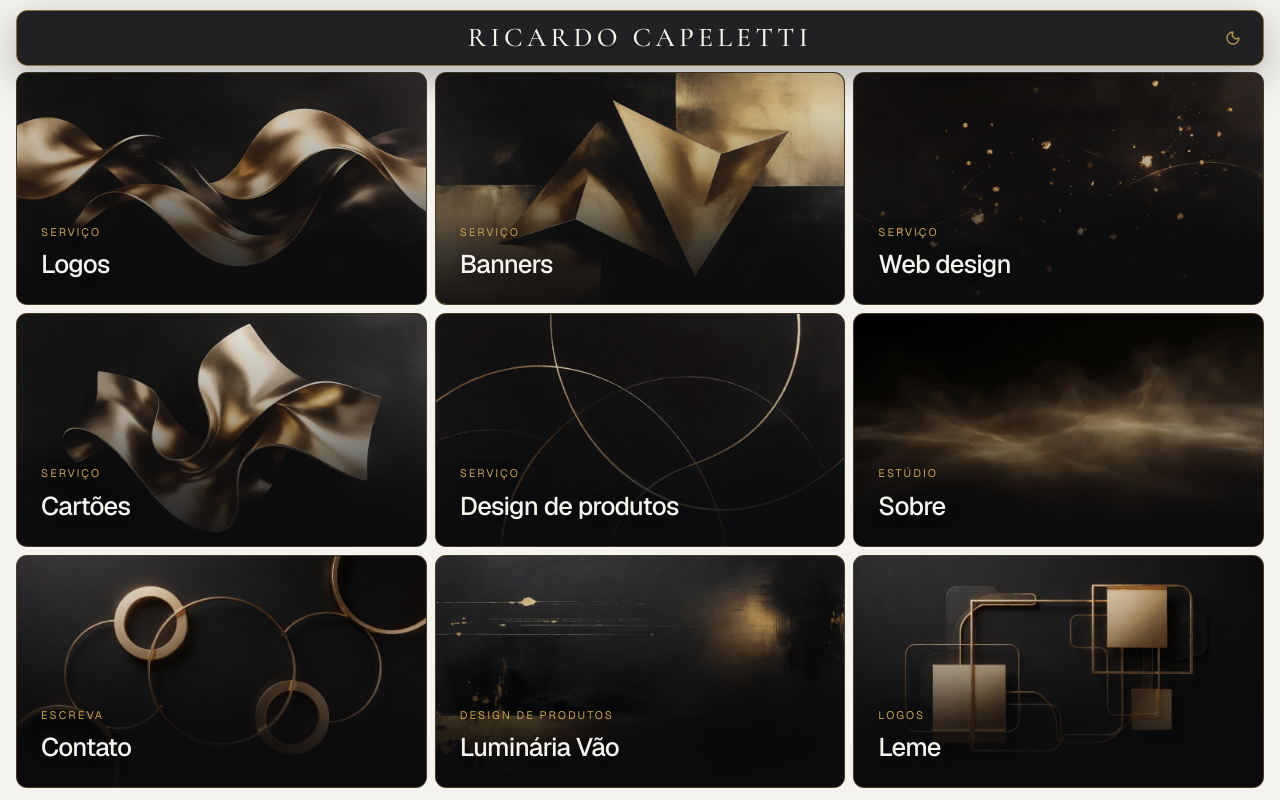
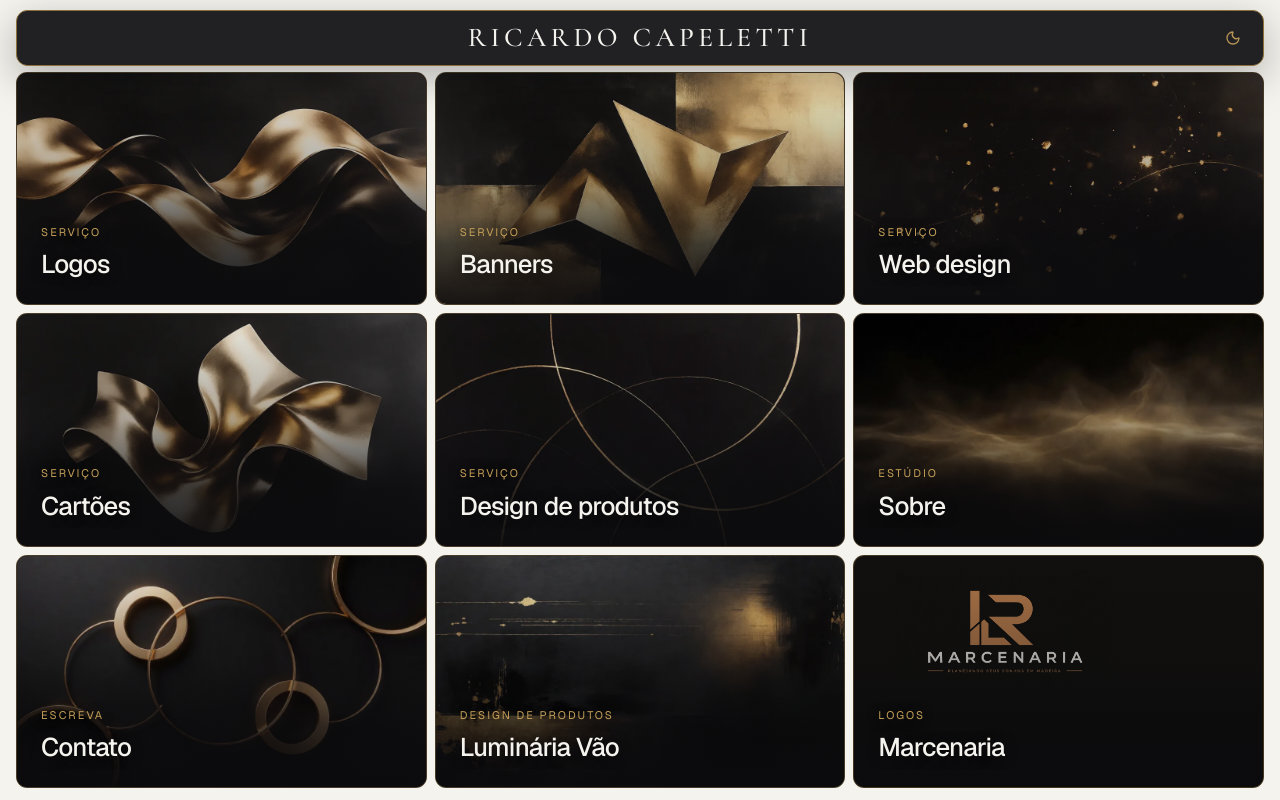
Before and after one commit to RicardoCapeletti/Portifolio, a Next.js app: page / in a window 1280 px wide. Built offline with nearby package versions, Linux system fonts and the light colour scheme; no server answers.

Commit message:
Troca a peça Leme pelo logotipo Marcenaria.
O mosaico e a página da peça passam a usar o monograma, no lugar da padaria.

Co-authored-by: ricardolopescap <ricardolopescap@gmail.com>

```diff
--- a/components/cover-art.tsx
+++ b/components/cover-art.tsx
@@ -1,4 +1,5 @@
 import type { CoverMotif, PortfolioPiece } from "@/content/portfolio";
+import { assetSrc } from "@/lib/assets";
 
 function CoverMotifMark({ motif }: { motif: CoverMotif }) {
   switch (motif) {
@@ -125,6 +126,14 @@ export function CoverArt({
   piece: PortfolioPiece;
   className?: string;
 }) {
+  if (piece.image) {
+    return (
+      <span className={`relative block overflow-hidden bg-[#0b0b0d] ${className ?? ""}`} aria-hidden="true">
+        <img src={assetSrc(piece.image)} alt="" className="absolute inset-0 size-full object-contain object-center" />
+      </span>
+    );
+  }
+
   return (
     <span
       className={`relative block overflow-hidden ${className ?? ""}`}
--- a/components/landing-home.tsx
+++ b/components/landing-home.tsx
@@ -24,7 +24,7 @@ const tileBackgrounds = [
   "/tiles/tile-6.webp",
   "/tiles/tile-7.webp",
   "/tiles/luminaria-vao.webp",
-  "/tiles/leme.webp",
+  "/tiles/marcenaria.webp",
 ] as const;
 
 function tileBackground(index: number): (typeof tileBackgrounds)[number] {
@@ -68,34 +68,37 @@ function tileKey(tile: HomeTile): string {
   }
 }
 
+const tileScrim =
+  "linear-gradient(to top, rgba(11, 11, 13, 0.94) 0%, rgba(11, 11, 13, 0.78) 26%, rgba(11, 11, 13, 0.34) 54%, rgba(11, 11, 13, 0.08) 100%)";
+
+const coverImageClass =
+  "pointer-events-none absolute inset-0 size-full object-cover transition duration-700 ease-out group-hover:scale-[1.04] group-hover:brightness-110 group-focus-visible:scale-[1.04] group-focus-visible:brightness-110";
+
 function GateTile({
   href,
   kicker,
   title,
   note,
   image,
+  imageClassName = coverImageClass,
+  background,
 }: {
   href: string;
   kicker: string;
   title: string;
   note: string;
   image: string;
+  imageClassName?: string;
+  background?: string;
 }) {
   return (
-    <Link href={href} className={`gate-tile group flex h-full min-h-[13.5rem] flex-col justify-end p-5 sm:min-h-52 sm:p-6 ${focus}`}>
-      <img
-        src={assetSrc(image)}
-        alt=""
-        className="pointer-events-none absolute inset-0 size-full object-cover transition duration-700 ease-out group-hover:scale-[1.04] group-hover:brightness-110 group-focus-visible:scale-[1.04] group-focus-visible:brightness-110"
-      />
-      <span
-        className="pointer-events-none absolute inset-0"
-        style={{
-          background:
-            "linear-gradient(to top, rgba(11, 11, 13, 0.94) 0%, rgba(11, 11, 13, 0.78) 26%, rgba(11, 11, 13, 0.34) 54%, rgba(11, 11, 13, 0.08) 100%)",
-        }}
-        aria-hidden="true"
-      />
+    <Link
+      href={href}
+      className={`gate-tile group flex h-full min-h-[13.5rem] flex-col justify-end p-5 sm:min-h-52 sm:p-6 ${focus}`}
+      style={background ? { background } : undefined}
+    >
+      <img src={assetSrc(image)} alt="" className={imageClassName} />
+      <span className="pointer-events-none absolute inset-0" style={{ background: tileScrim }} aria-hidden="true" />
       <span className="relative" style={{ textShadow: "0 1px 12px rgba(11, 11, 13, 0.8)" }}>
         <span className="block text-[11px] tracking-[0.18em] text-[var(--palette-gold)] uppercase">{kicker}</span>
         <span className="mt-2 block text-[clamp(1.35rem,2vw,1.85rem)] leading-tight font-medium tracking-[-0.03em] text-[var(--palette-cream)]">
@@ -131,6 +134,12 @@ function TileFace({ tile, image }: { tile: HomeTile; image: string }) {
           title={tile.piece.title}
           note={tile.piece.summary}
           image={image}
+          imageClassName={
+            tile.piece.slug === "marcenaria"
+              ? "pointer-events-none absolute inset-x-[10%] top-[6%] h-[54%] object-contain object-top transition duration-700 ease-out group-hover:scale-[1.04] group-hover:brightness-110 group-focus-visible:scale-[1.04] group-focus-visible:brightness-110"
+              : coverImageClass
+          }
+          background={tile.piece.slug === "marcenaria" ? "#12100e" : undefined}
         />
       );
     default: {
--- a/content/portfolio.ts
+++ b/content/portfolio.ts
@@ -33,6 +33,7 @@ export type PortfolioPiece = {
   summary: string;
   description: string;
   featured?: boolean;
+  image?: string;
   cover: {
     from: string;
     to: string;
@@ -50,16 +51,17 @@ export const categoryNotes: Record<PortfolioCategory, string> = {
 
 export const portfolioPieces: PortfolioPiece[] = [
   {
-    slug: "leme",
-    title: "Leme",
+    slug: "marcenaria",
+    title: "Marcenaria",
     category: "Logos",
     year: "2025",
-    context: "Padaria Leme, Pinheiros",
+    context: "Marcenaria",
     role: "Identidade visual",
-    summary: "Selo da padaria de bairro, legível no saco de pão e no letreiro da esquina.",
+    summary: "Monograma em bronze sobre preto, com o nome em caixa alta.",
     description:
-      "A Leme abre cedo na Teodoro Sampaio e precisava de uma marca que coubesse no carimbo da embalagem e na fachada. O desenho parte de um pão visto de cima: um círculo e um risco. São duas cores, sem sombra. O nome entra em caixa baixa, curto o bastante para a sacola.",
-    cover: { from: "#3f2a22", to: "#e7cbb4", motif: "seal" },
+      "O logotipo junta um monograma em bronze e o nome Marcenaria. O desenho lembra uma letra e o telhado de uma casa, sobre fundo preto. Abaixo do nome, a linha “planejando seus sonhos em madeira”.",
+    image: "/tiles/marcenaria.webp",
+    cover: { from: "#0b0b0d", to: "#c4895a", motif: "seal" },
   },
   {
     slug: "barro-alto",
```
Also changed, not shown: public/tiles/leme.webp (deleted), public/tiles/marcenaria.webp (added).
